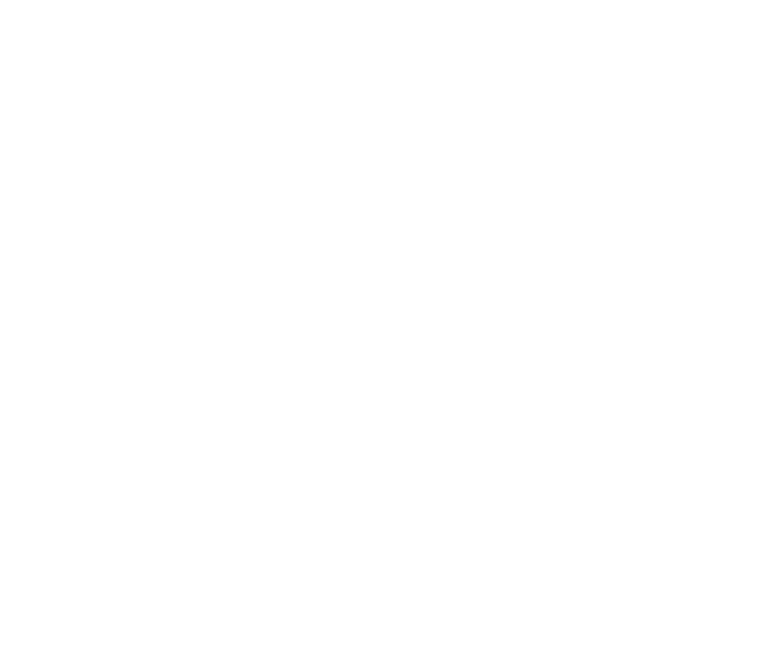
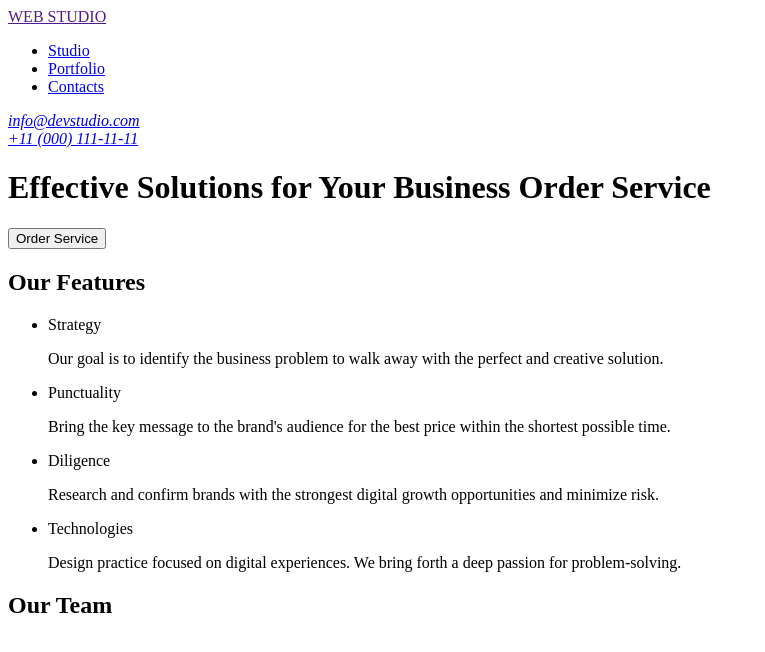
Before and after one commit to viktoriia-mazur/goit-markup-hw-01, a plain HTML site: page index.html in a window 1280 px wide. Shown: the whole page, without its empty margins (0-765 px from the left). Drawn offline with Linux system fonts and the light colour scheme.

Commit message:
add index file

```diff
--- a/index.html
+++ b/index.html
@@ -2,8 +2,72 @@
 <html lang="en">
   <head>
     <meta charset="UTF-8" />
-    <meta name="viewport" content="width=device-width, initial-scale=1.0" />
-    <title>Document</title>
+    <meta name="description" content="Effective Solutions for Your Business" />
+    <title>Effective Solutions for Your Business</title>
   </head>
-  <body></body>
+
+  <body>
+    <header>
+      <a href="">WEB STUDIO</a>
+      <nav>
+        <ul>
+          <li><a href="#studio">Studio</a></li>
+          <li><a href="#portfolio">Portfolio</a></li>
+          <li><a href="#contacts">Contacts</a></li>
+        </ul>
+      </nav>
+
+      <address>
+        <a href="mailto:info@devstudio.com">info@devstudio.com</a><br />
+        <a href="tel:+110001111111">+11 (000) 111-11-11</a><br />
+      </address>
+    </header>
+
+    <main>
+      <h1>Effective Solutions for Your Business Order Service</h1>
+      <button type="button">Order Service</button>
+
+      <section>
+        <h2>Our Features</h2>
+        <ul>
+          <li>
+            Strategy
+            <p>
+              Our goal is to identify the business problem to walk away with the
+              perfect and creative solution.
+            </p>
+          </li>
+
+          <li>
+            Punctuality
+            <p>
+              Bring the key message to the brand's audience for the best price
+              within the shortest possible time.
+            </p>
+          </li>
+
+          <li>
+            Diligence
+            <p>
+              Research and confirm brands with the strongest digital growth
+              opportunities and minimize risk.
+            </p>
+          </li>
+
+          <li>
+            Technologies
+            <p>
+              Design practice focused on digital experiences. We bring forth a
+              deep passion for problem-solving.
+            </p>
+          </li>
+        </ul>
+      </section>
+
+      <section>
+        <h2>Our Team</h2>
+        <ul></ul>
+      </section>
+    </main>
+  </body>
 </html>
```
Also changed, not shown: images/img (1).jpg (added), images/img (2).jpg (added), images/img (3).jpg (added), images/img.jpg (added).
